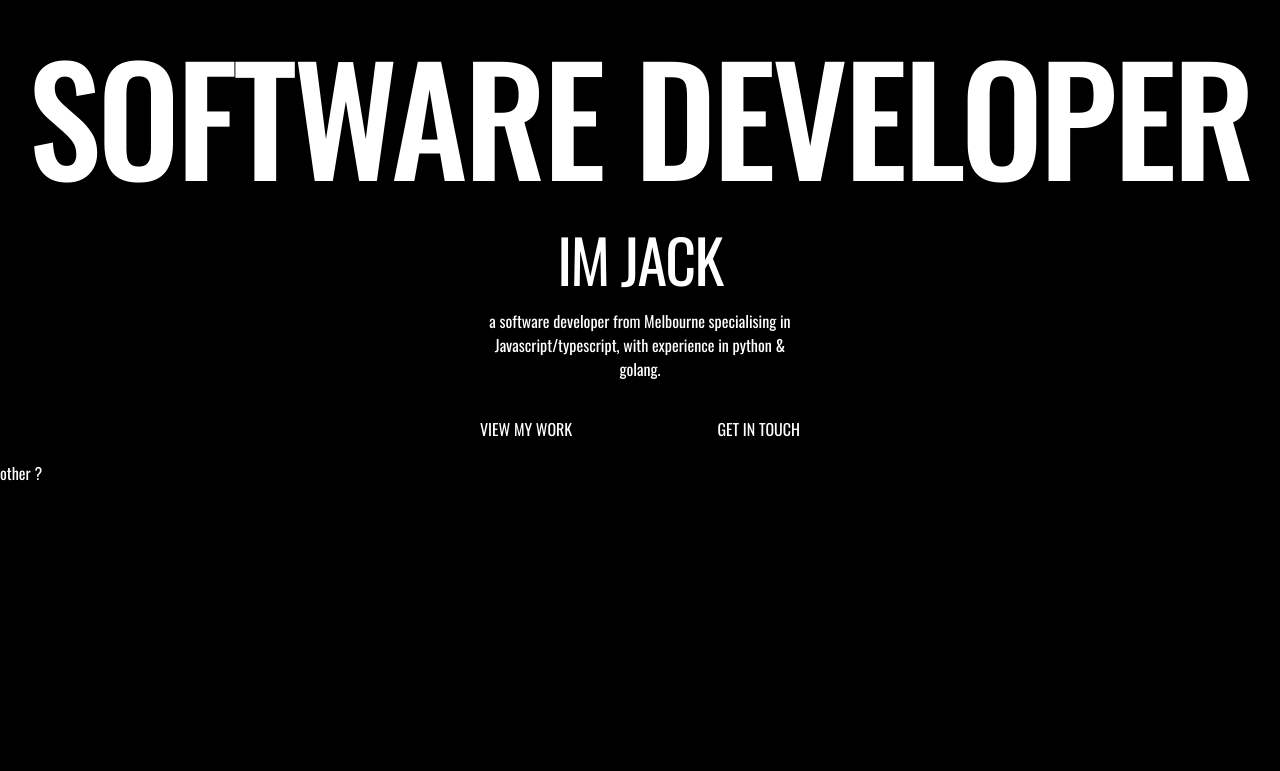
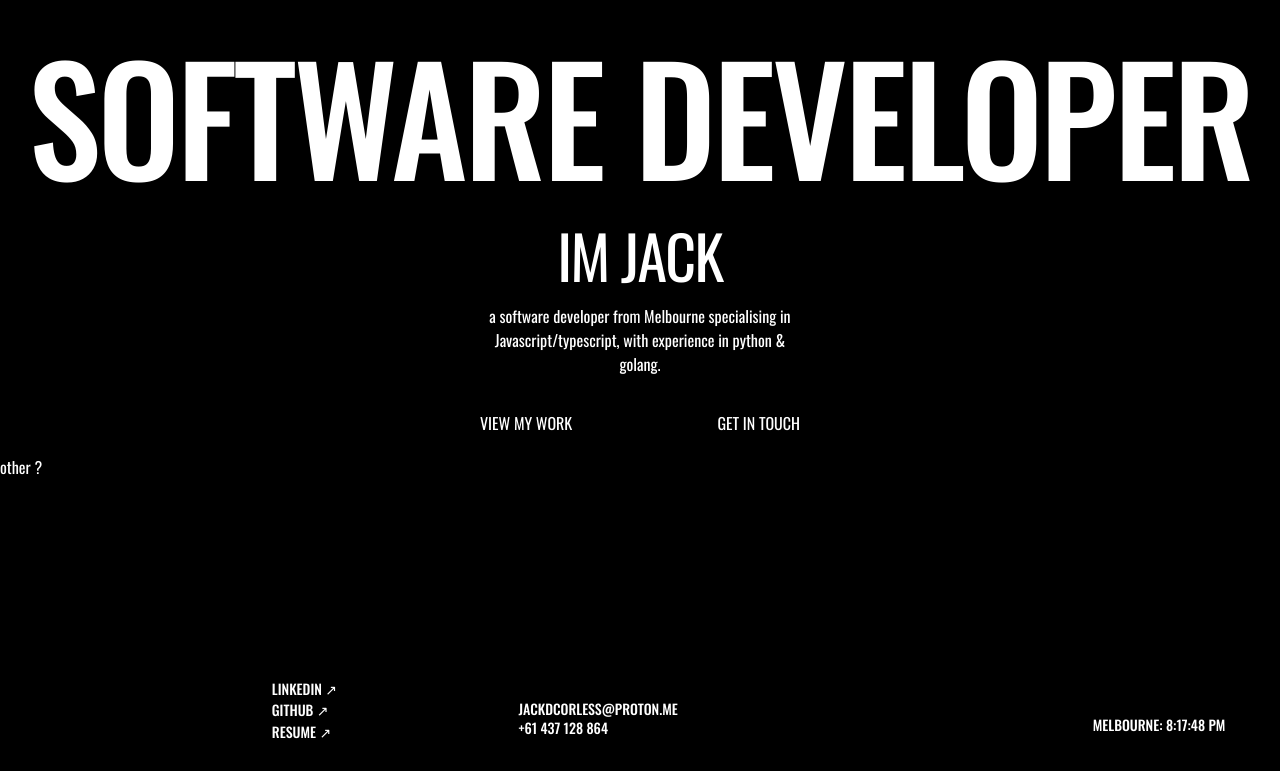
Before and after one commit to jackcorless91/gsap-portfolio, a React (Vite) app: page / in a window 1280 px wide. Shown: the part 827-1598 px from the top of the page. Before the commit the page ends 1512 px from the top, so only its background shows below. Built offline with nearby package versions, Linux system fonts and the light colour scheme.

Commit message:
footer added to all pages

```diff
--- a/src/components/IndexContent.jsx
+++ b/src/components/IndexContent.jsx
@@ -1,8 +1,9 @@
 import React from 'react';
+import Footer from "@/components/Footer.jsx";
 
 function IndexContent() {
   return (
-    <section className="min-h-[calc(100vh-4.5rem)] md:min-h-[calc(100vh-5.5rem)] text-white grid grid-rows-3 gap-1 pt-8">
+    <section className="min-h-[calc(100vh-4.5rem-5.75rem)] md:min-h-[calc(100vh-5.5rem-5.75rem)] text-white grid grid-rows-3 gap-1 pt-8">
       <div className="text-[11.5vw] w-screen tracking-tight uppercase text-center font-medium">Software developer</div>
       {/* add sm screen for font, wrap to second line ? */}
       <div className="flex justify-center items-center">
@@ -27,6 +28,7 @@ function IndexContent() {
         {/*</div>*/}
       </div>
       <div>other ?</div>
+      <Footer />
     </section>
 
   );
--- a/src/components/Menu.jsx
+++ b/src/components/Menu.jsx
@@ -25,7 +25,7 @@ function Menu() {
   const tl = useRef();
 
   useGSAP(() => {
-    gsap.set(".menu-link-item-holder", { y:25 });
+    gsap.set(".menu-link-item-holder", { y:75 });
 
     tl.current = gsap.timeline({ paused: true })
       .to(".menu-overlay", {
--- a/src/components/ProjectsContent.jsx
+++ b/src/components/ProjectsContent.jsx
@@ -2,6 +2,7 @@ import React, { useRef } from 'react';
 import Card from "@/components/Card.jsx";
 import { projects } from "@/data/projectsData.js";
 import { motion, useScroll } from "framer-motion"
+import Footer from "@/components/Footer.jsx";
 
 
 function ProjectsContent() {
@@ -14,11 +15,10 @@ function ProjectsContent() {
   });
   console.log(scrollYProgress); // Inside ProjectsContent
 
-
   return (
     <section
       ref={ container }
-      className="min-h-[calc(100vh-4.5rem) md:min-h-[calc(100vh-5.5rem)] ">
+      className="min-h-[calc(100vh-4.5rem-5.75rem)] md:min-h-[calc(100vh-5.5rem-5.75rem)]">
       { projects.map((project, index) => {
         const targetScale = 1 - ((projects.length - index) * 0.05);
         return <Card
@@ -29,6 +29,7 @@ function ProjectsContent() {
           targetScale={ targetScale }
         />
       })}
+      <Footer />
     </section>
   );
 }
--- a/src/pages/Projects.jsx
+++ b/src/pages/Projects.jsx
@@ -1,5 +1,6 @@
 import React from 'react';
 import ProjectsContent from "@/components/ProjectsContent.jsx";
+import Footer from "@/components/Footer.jsx";
 
 function Projects() {
   return (
```
